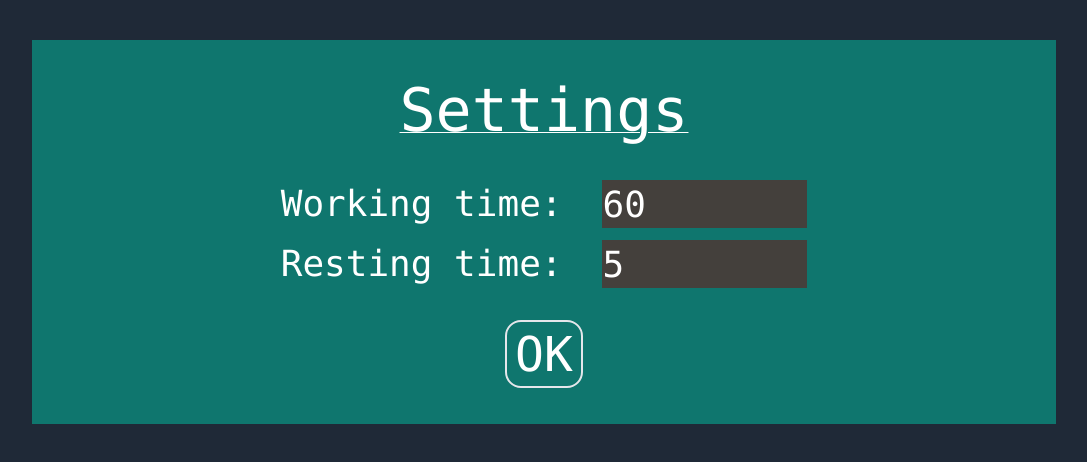
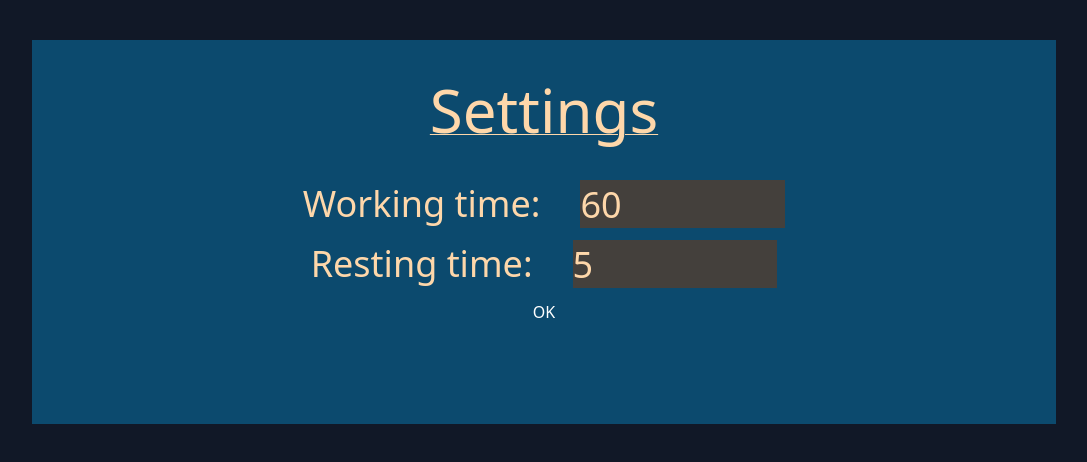
Before and after one commit to Alex-Prokhorenko/pomodoro, a React (Create React App) app: page / in a window 1280 px wide. Both pictures are taken after a click on the button "Settings". Shown: the top 462 px of the page, without its empty margins (96-1183 px from the left). Built offline with nearby package versions, Linux system fonts and the light colour scheme.

Commit message:
fix: styles have been changed. css module file created for button component

```diff
--- a/src/components/Button.tsx
+++ b/src/components/Button.tsx
@@ -1,5 +1,5 @@
 import React from "react";
-
+import styles from "./styles/Button.module.css"
 
 interface ButtonProps {
     name: string,
@@ -9,7 +9,7 @@ interface ButtonProps {
 const Button = ({name, onClick}:ButtonProps) => {
     return (
         <div>
-            <button className="border-solid border-2 border-#fff text-white text-5xl p-2 rounded-2xl mt-5" onClick={onClick}>{name}</button>
+            <button className={styles.button} onClick={onClick}>{name}</button>
         </div>
     );
 };
--- a/src/components/Work.tsx
+++ b/src/components/Work.tsx
@@ -24,7 +24,7 @@ const Work = ({
                   isCounting
               }: workProps) => {
 
-    return <div className={isWork ? "bg-red-900" : "bg-green-700"}>
+    return <div className={isWork ? "bg-red-900" : "bg-lime-900"}>
         <div className={styles.work_component}>
             <div className={styles.settings_block}>
                 <Button name="Settings" onClick={handleSettings}/>
--- /dev/null
+++ b/src/components/styles/Button.module.css
@@ -0,0 +1,5 @@
+@tailwind base{
+.button {
+    @apply border-solid border-2 border-#fff text-white text-5xl p-2 rounded-2xl mt-5 hover:bg-zinc-800 border-none bg-zinc-700 shadow-2xl text-orange-200;
+  }
+}
--- a/src/components/styles/Settings.module.css
+++ b/src/components/styles/Settings.module.css
@@ -1,15 +1,15 @@
 .settings_component {
-    @apply h-96 text-center text-white bg-teal-700;
+    @apply h-96 text-center text-white bg-sky-900;
 }
 
 .header {
-    @apply text-6xl p-10 underline decoration-1;
+    @apply text-6xl p-10 underline decoration-1 text-orange-200;
 }
 
 .inputs_block {
-    @apply flex justify-center items-center text-4xl mb-3;
+    @apply flex justify-center items-center text-4xl mb-3 text-orange-200;
 }
 
 .input {
-    @apply bg-stone-700 w-1/5 h-12 ml-10
+    @apply bg-stone-700 w-1/5 h-12 ml-10 text-orange-200;
 }
--- a/src/components/styles/Work.module.css
+++ b/src/components/styles/Work.module.css
@@ -3,7 +3,7 @@
 }
 
 .clocks {
-  @apply text-white text-8xl mb-10 text-center;
+  @apply text-white text-8xl mb-10 text-center text-orange-200;
 }
 
 .settings_block {
--- a/src/index.css
+++ b/src/index.css
@@ -4,8 +4,7 @@
 
 @layer base {
   html {
-    @apply bg-gray-800;
-    @apply font-mono;
+    @apply bg-gray-900 font-mono;
   }
 
 }
```
